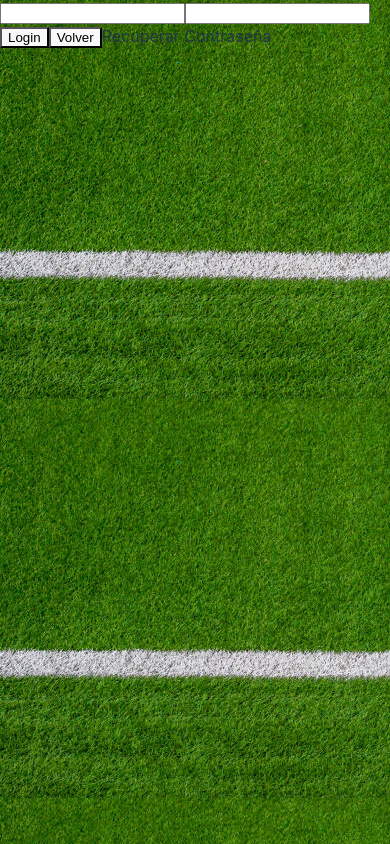
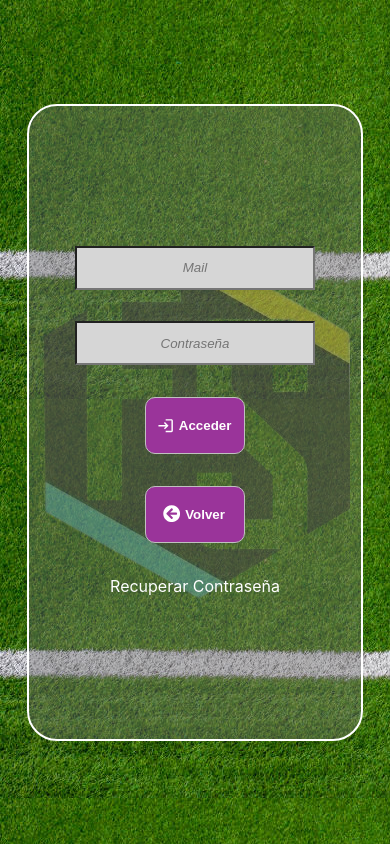
Before and after one commit to pablo-salituri/FutsScore, a React (Vite) app in the folder Front/: page /login in a window 390 px wide. Built offline with nearby package versions, Linux system fonts and the light colour scheme.

Commit message:
estilos de login

```diff
--- a/Front/src/Components/Login/Login.jsx
+++ b/Front/src/Components/Login/Login.jsx
@@ -7,6 +7,8 @@ import {
   browserSessionPersistence,
 } from "firebase/auth";
 import { firebaseApp } from "../Firebase/credentials";
+import { MdLogin } from "react-icons/md";
+import { FaArrowCircleLeft } from "react-icons/fa";
 import styles from "./Login.module.css";
 
 const auth = getAuth(firebaseApp);
@@ -44,19 +46,38 @@ export default function Login() {
 
   return (
     <div className={styles.loginContainer}>
+      <section className={styles.backgroundContainer}></section>
+      <section className={styles.opaqueContainer}>
         <input
           type="text"
+          className={styles.input}
+          placeholder="Mail"
           value={email}
           onChange={(event) => setEmail(event.target.value)}
         />
         <input
           type="text"
+          className={styles.input}
+          placeholder="Contraseña"
           value={password}
           onChange={(event) => setPassword(event.target.value)}
         />
-      <button onClick={() => handleLogin()}>Login</button>
-      <button>Volver</button>
+        <button
+          className={styles.button}
+          /* style={{ backgroundColor: "#0275d8" }} */
+          onClick={() => handleLogin()}
+        >
+          <MdLogin className={styles.icon} /> Acceder
+        </button>
+        <button
+          className={styles.button}
+          /* style={{ backgroundColor: "#eb7878" }} */
+          onClick={() => navigate(-1)}
+        >
+          <FaArrowCircleLeft className={styles.icon} /> Volver
+        </button>
         <span>Recuperar Contraseña</span>
+      </section>
     </div>
   );
 }
--- a/Front/src/Components/Login/Login.module.css
+++ b/Front/src/Components/Login/Login.module.css
@@ -1,12 +1,65 @@
 @media (max-width: 768px) {
     .loginContainer {
+        display: flex;
+        justify-content: center;
+        align-items: center;
         position: absolute;
         width: 100%;
         height: 100%;
-        top: 0;
     }
 
-    .addButton {
+    .backgroundContainer {
+        background-image: url('../../assets/Logo.png');
+        background-repeat: no-repeat;
+        background-position: center;
+        opacity: 0.5;
+        width: 100%;
+        height: 100%
+    }
+
+    .opaqueContainer {
+        background-color: rgb(114 114 114 / 40%);
+        color: white;
+        width: 85%;
+        height: 75%;
+        display: flex;
+        flex-direction: column;
+        justify-content: center;
+        align-items: center;
         position: absolute;
+        border: 2px solid white;
+        border-radius: 30px;
+        row-gap: 5%;
     }
+
+    .input {
+        width: 70%;
+        height: 6%;
+        background-color:#d6d6d6;
+        text-align: center;
+    }
+
+    .input::placeholder {
+        text-align: center;
+        font-style: italic;
+    }
+
+    .button {
+        background-color: #9a349a;
+        color: white;
+        display: flex;
+        align-items: center;
+        justify-content: center;
+        column-gap: 8%;
+        border: 1px solid silver;
+        width: 30%;
+        height: 9%;
+        font-weight: bold;
+        border-radius: 10px;
+    }
+
+    .icon {
+        scale: 1.3;
+    }
+
 }
```
Lines whose indentation alone changed are shown as unchanged.
